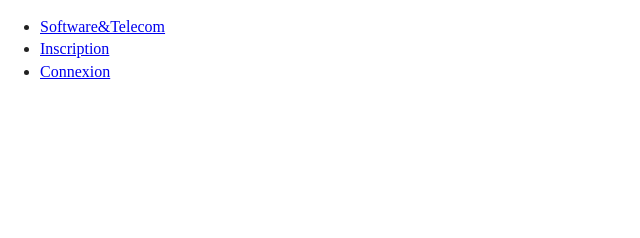
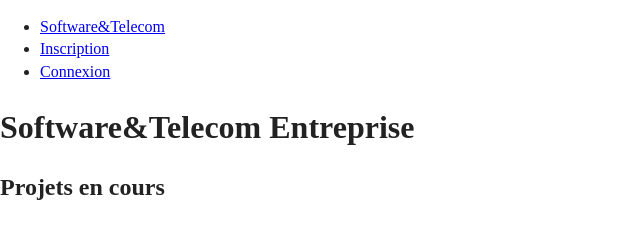
Before and after one commit to MrSeeb/UseCase, a plain HTML site: page index.html in a window 1280 px wide. Shown: the whole page, without its empty margins (0-640 px from the left). Drawn offline with nearby package versions, Linux system fonts and the light colour scheme.

Commit message:
Add Header

```diff
--- a/index.html
+++ b/index.html
@@ -33,6 +33,13 @@
   </nav>
   <!-- END NAV BAR-->
 
+  <!-- HEADER-->
+  <header>
+    <h1>Software&Telecom Entreprise</h1>
+    <h2>Projets en cours</h2>
+  </header>
+  <!-- END HEADER-->
+
   <!-- Add your site or application content here -->
 
   <script src="js/vendor/modernizr-3.6.0.min.js"></script>
```
